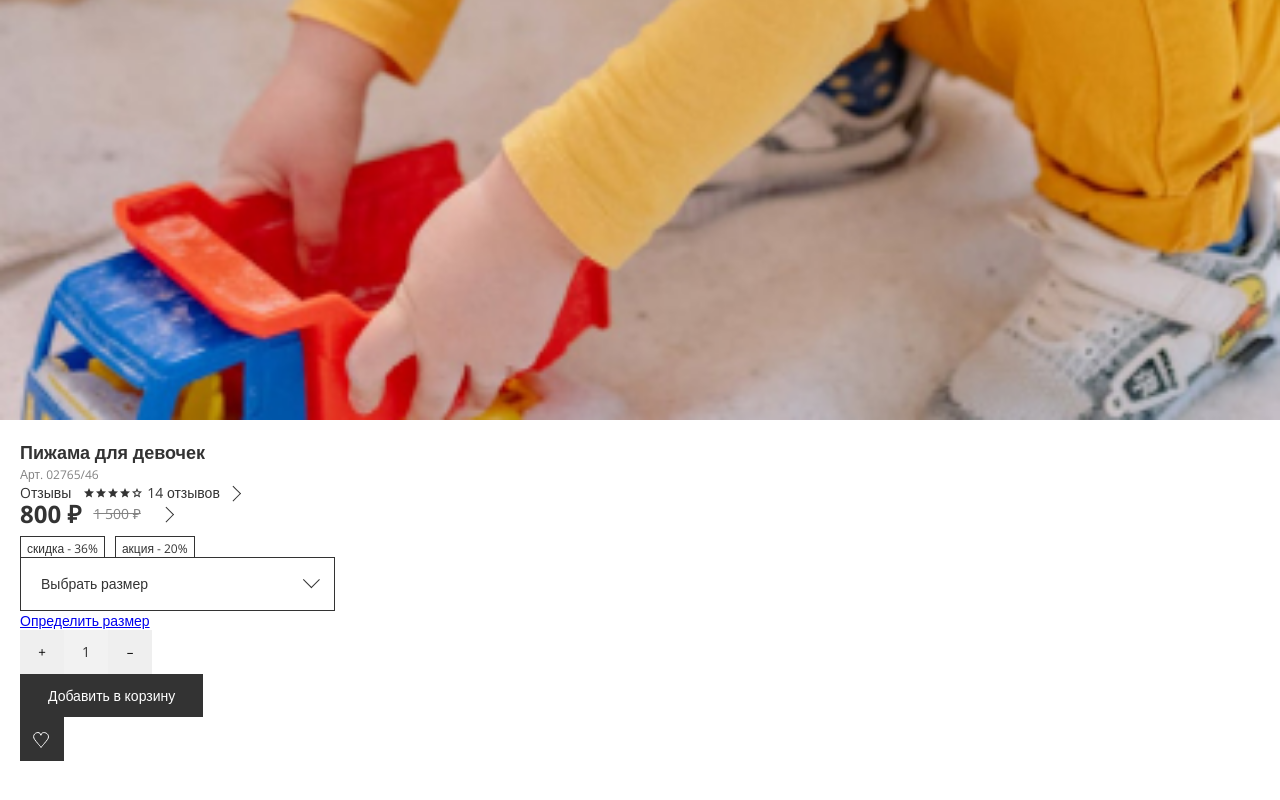
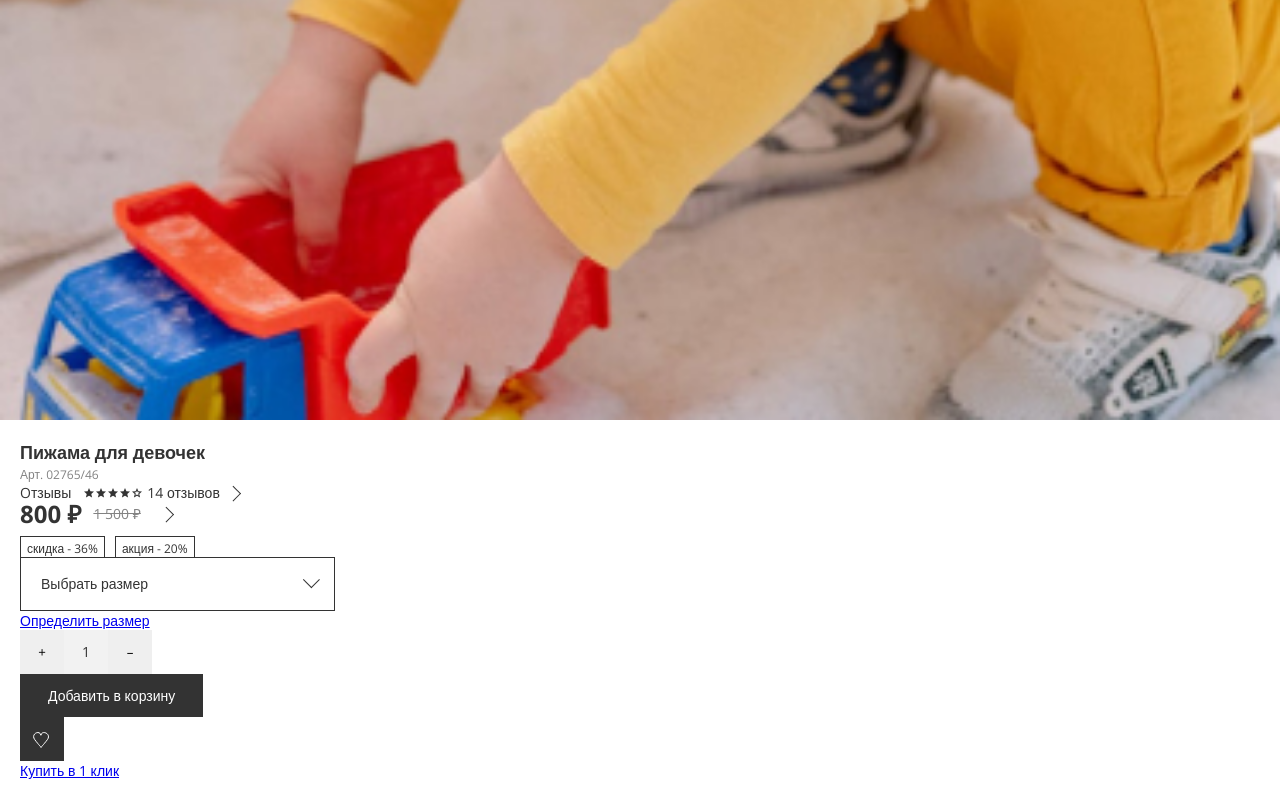
Before and after one commit to wzdorowa/online-store-pag, a Vue app: page / in a window 1280 px wide. Shown: the part 1290-2090 px from the top of the page. Built offline with nearby package versions, Linux system fonts and the light colour scheme.

Commit message:
Добавила элемент-ссылку "Купить в 1 клик"

```diff
--- a/src/components/AppProduct.vue
+++ b/src/components/AppProduct.vue
@@ -32,6 +32,9 @@
       </div>
       <AppButtonCart :value="'Добавить в корзину'"/>
       <AppLikeButton :checked="false" :name="'like button'"/>
+      <div class="product__purchase">
+        <a class="product__purchase-link" href="/">Купить в 1 клик</a>
+      </div>
     </div>
   </div>
 
@@ -92,7 +95,8 @@ export default {
 
     }
 
-    &__size-grid-link {
+    &__size-grid-link,
+    &__purchase-link {
       &:visited {
         color: #333333;
       }
```
